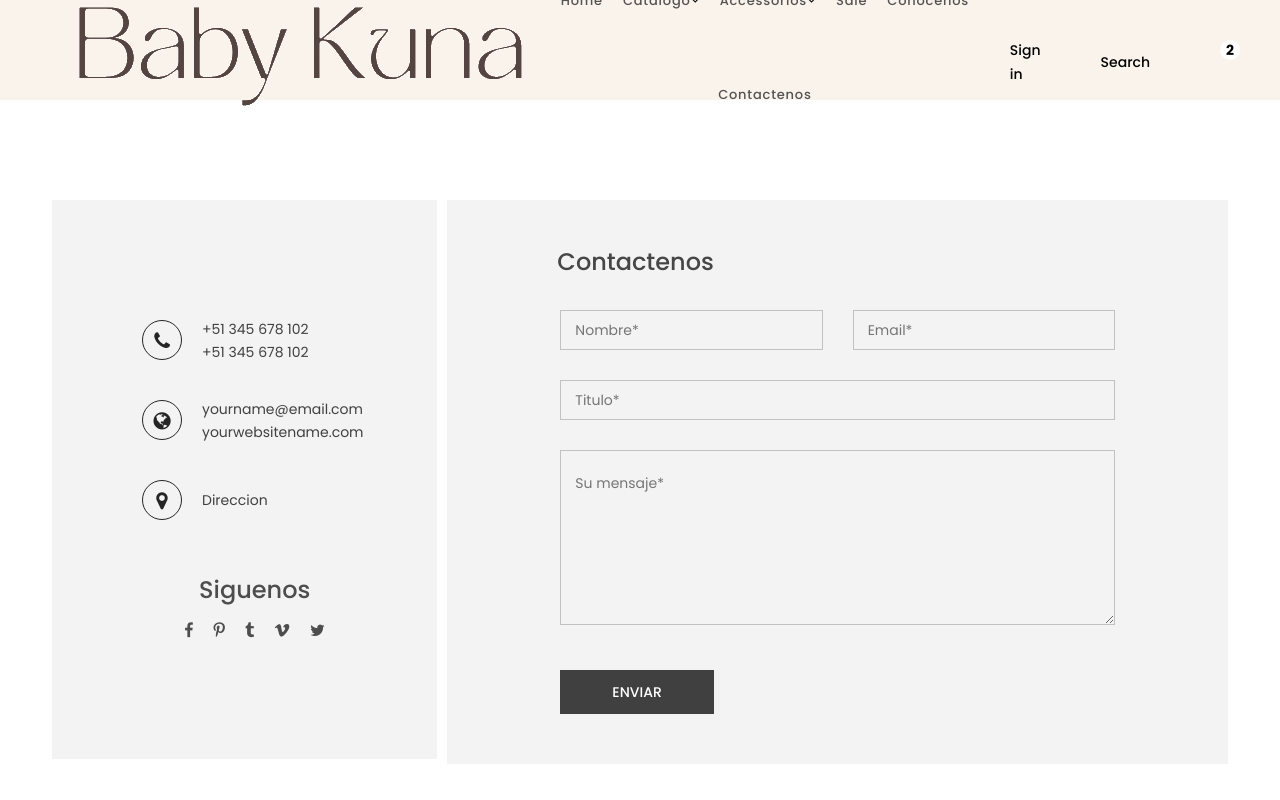
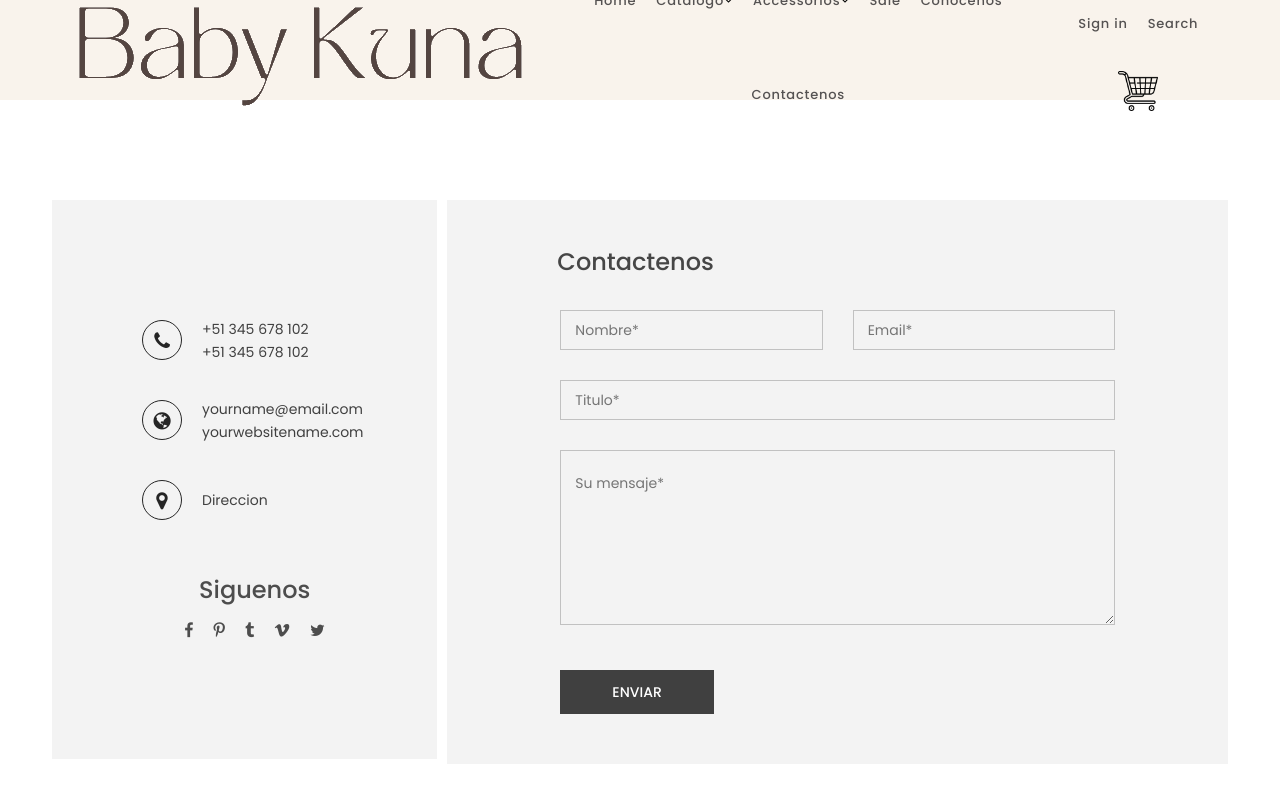
Before and after one commit to Alberto-Mansilla/kuna-frontend, a Next.js app: page /contact in a window 1280 px wide. Shown: the top 800 px of the page. Built offline with nearby package versions, Linux system fonts and the light colour scheme; a web font is replaced by a local one.

Commit message:
Refactor

```diff
--- /dev/null
+++ b/components/LoginBar.jsx
@@ -0,0 +1,33 @@
+import Link from "next/link";
+import Image from "next/image";
+import styles from "../styles/Navbar.module.css";
+import clsx from "clsx";
+
+const NavBarMenu = () => {
+  return (
+    <div
+      className={clsx(`main-menu`)}
+    >
+      <nav>
+        <ul>
+          <li>
+            <Link href={"/"} passHref>
+              Sign in
+            </Link>
+          </li>
+          <li>
+            <Link href={"/"} passHref>
+              Search
+            </Link>
+          </li>
+          <li>
+            {/* TODO: Will refactor this later in a new component */}
+            <Image src="/img/logo_cart.png" alt="" width="40px" height="40px" />
+          </li>
+        </ul>
+      </nav>
+    </div>
+  );
+};
+
+export default NavBarMenu;
--- a/components/Navbar.jsx
+++ b/components/Navbar.jsx
@@ -1,26 +1,16 @@
-import Image from "next/image";
 import styles from "../styles/Navbar.module.css";
 import Logo from "../components/Logo.jsx"
 import NavbarMenu from "../components/NavbarMenu.jsx"
-import Link from "next/link";
+import LoginBar from "../components/LoginBar.jsx"
 
 const Navbar = () => {
     return (
         <div className={styles.container}>
             <Logo imageUrl="/img/logo_kuna.png" logoClass="logo" />
 
-            <NavbarMenu/>
+            <NavbarMenu />
 
-            <div className={styles.item}>
-                <ul className={styles.list}>
-                <li className={styles.listItem}>Sign in</li>
-                <li className={styles.listItem}>Search</li>
-                </ul>
-                <div className={styles.cart}>
-                    <Image src="/img/logo_cart.png" alt="" width="40px" height="40px" />
-                    <div className={styles.counter}>2</div>
-                </div>
-            </div>
+            <LoginBar />
 
         </div>
     );
```
